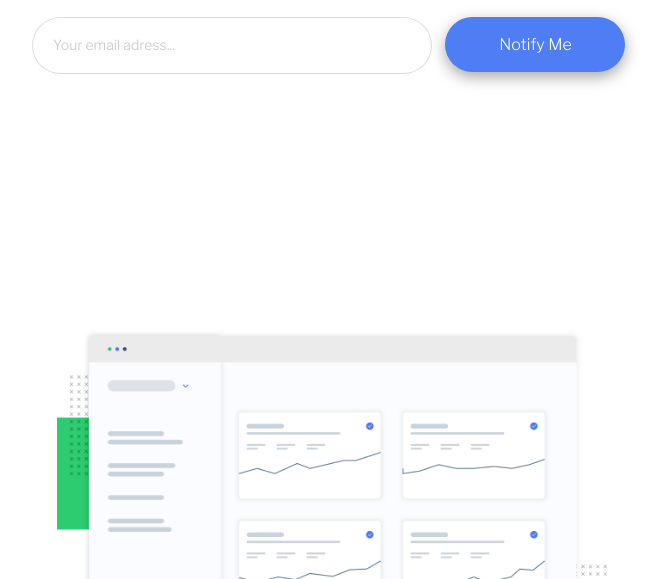
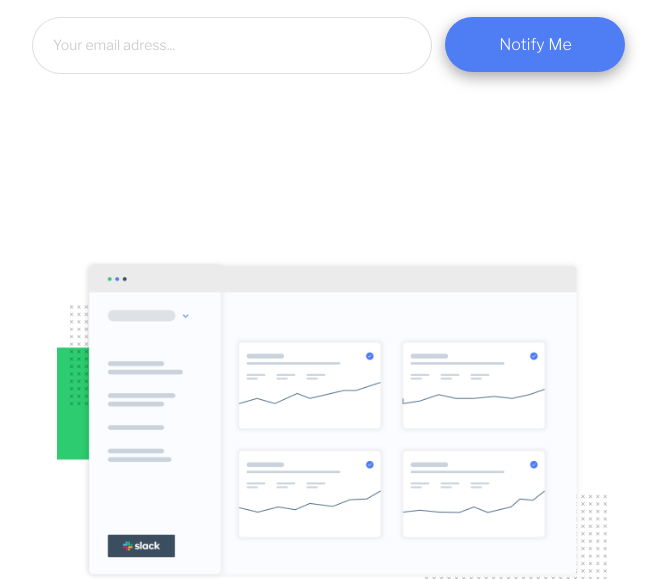
Before and after one commit to gomes-leonardo/ping-coming-soon-page-master, a plain HTML site: page index.html in a window 1280 px wide. Shown: the part 221-800 px from the top of the page, without its empty margins (308-971 px from the left). Drawn offline with nearby package versions, Linux system fonts and the light colour scheme.

Commit message:
Update style.css

```diff
--- a/styles/style.css
+++ b/styles/style.css
@@ -124,7 +124,7 @@ background-color: hsl(223, 72%, 41%);
 #dashboard{
 
     width: 550px;
-    margin:  70px auto;
+    margin:  0px auto;
 }
 
 .social-icons img{
```
